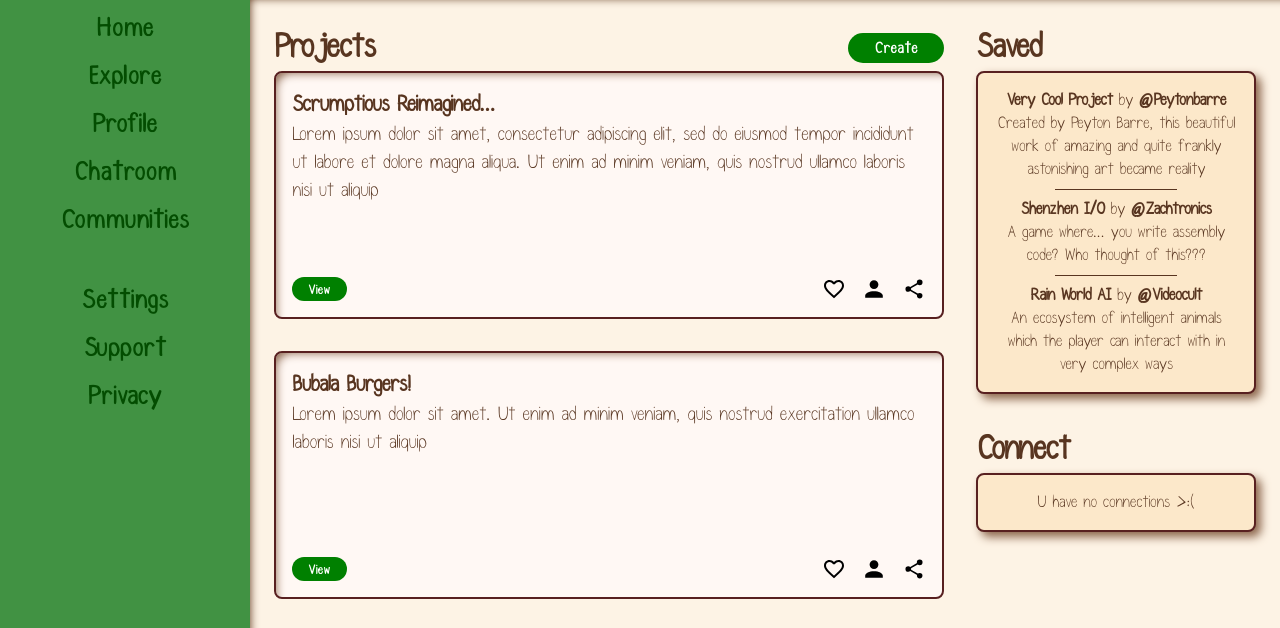
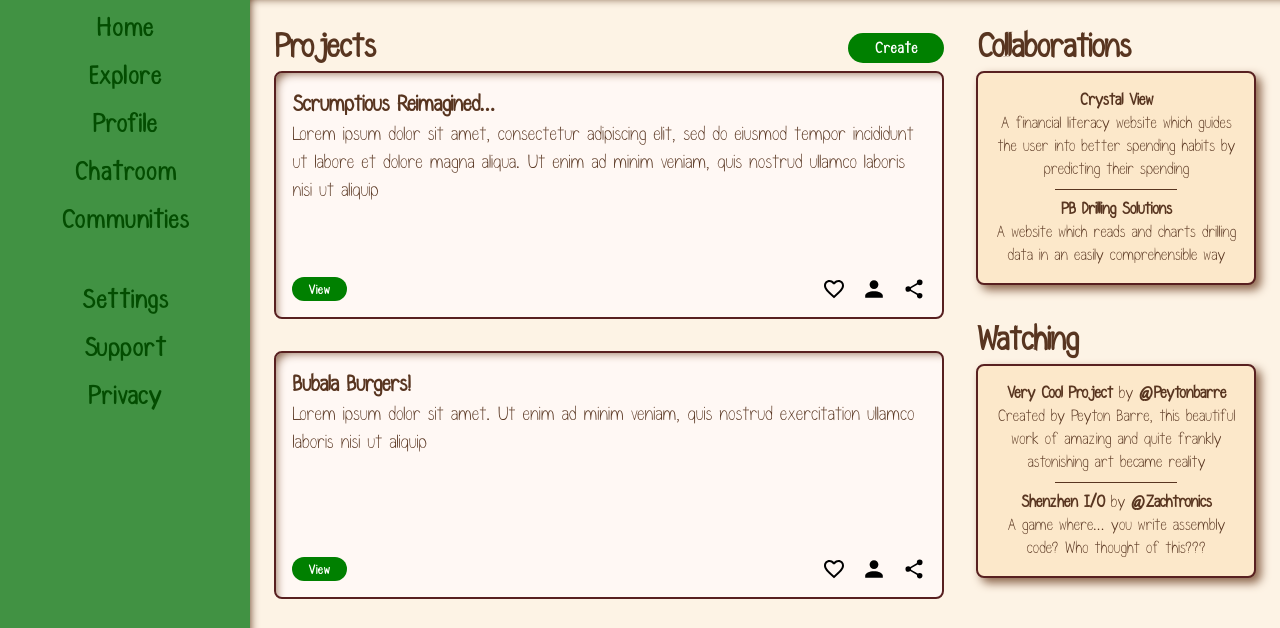
Before and after one commit to crispynoodlesoup/plant-box, a plain HTML site: page index.html in a window 1280 px wide. Shown: the part 160-788 px from the top of the page. Drawn offline with Linux system fonts and the light colour scheme.

Commit message:
completion!

```diff
--- a/index.html
+++ b/index.html
@@ -127,7 +127,7 @@
                         <h2>Calculator</h2>
                         <p>Lorem ipsum dolor sit amet, consectetur adipiscing elit, sed do eiusmod tempor incididunt ut
                             labore et dolore magna aliqua. Ut enim ad minim veniam, quis nostrud exercitation ullamco
-                            laboris nisi ut aliquip
+                            laboris nisi
                         </p>
                     </div>
                     <div class="button-row">
@@ -157,7 +157,7 @@
             </div>
         </section>
         <section class="saved">
-            <h1>Saved</h1>
+            <h1>Watching</h1>
             <div class="saved-card">
                 <div>
                     <h4>Very Cool Project</h4>
@@ -173,19 +173,18 @@
                     <h4>@Zachtronics</h4>
                 </div>
                 <p>A game where... you write assembly code? Who thought of this???</p>
-                <div class="divider"></div>
-                <div>
-                    <h4>Rain World AI</h4>
-                    <p class="inline"> by </p>
-                    <h4>@Videocult</h4>
-                </div>
-                <p>An ecosystem of intelligent animals which the player can interact with in very complex ways</p>
             </div>
         </section>
         <section class="connect">
-            <h1>Connect</h1>
+            <h1>Collaborations</h1>
             <div class="connect-card">
-                <p>U have no connections >:(</p>
+                <h4 onclick="window.open('https://crystalview-39df5.web.app/', '_blank');">Crystal View</h4>
+                <p>A financial literacy website which guides the user into better spending habits by predicting their
+                    spending</p>
+                <div class="divider"></div>
+                <h4 onclick="window.open('https://crispynoodlesoup.github.io/pb_drilling_solutions/', '_blank');">PB
+                    Drilling Solutions</h4>
+                <p>A website which reads and charts drilling data in an easily comprehensible way</p>
             </div>
         </section>
         <section class="credit">
--- a/style.css
+++ b/style.css
@@ -296,7 +296,7 @@ button:active {
 
 .project-cards {
     display: grid;
-    grid-template-columns: repeat(auto-fit, minmax(320px, 1fr));
+    grid-template-columns: repeat(auto-fit, minmax(324px, 1fr));
     grid-auto-rows: 248px;
     gap: 32px;
 }
@@ -405,6 +405,10 @@ button:active {
     margin: 8px auto;
 }
 
+.connect {
+    grid-row: 1/2;
+}
+
 .credit {
     grid-column: 1/3;
     justify-self: center;
```
